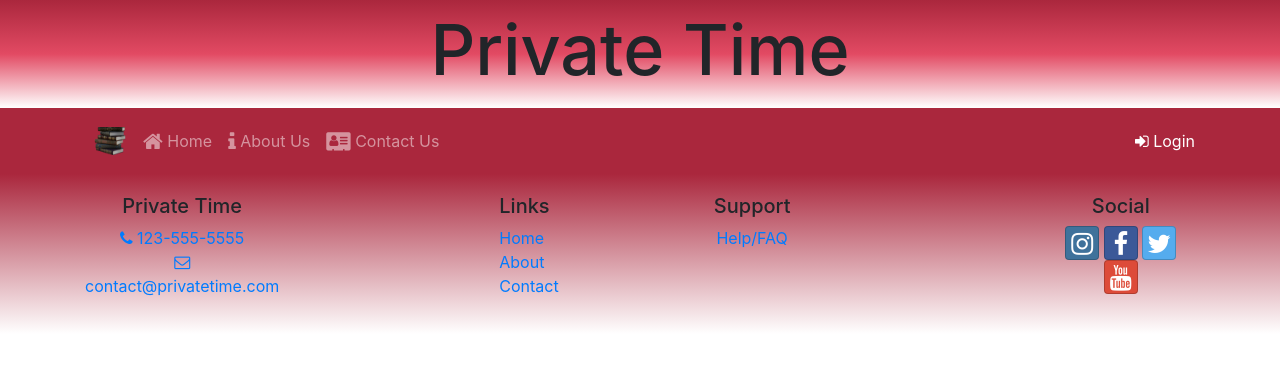
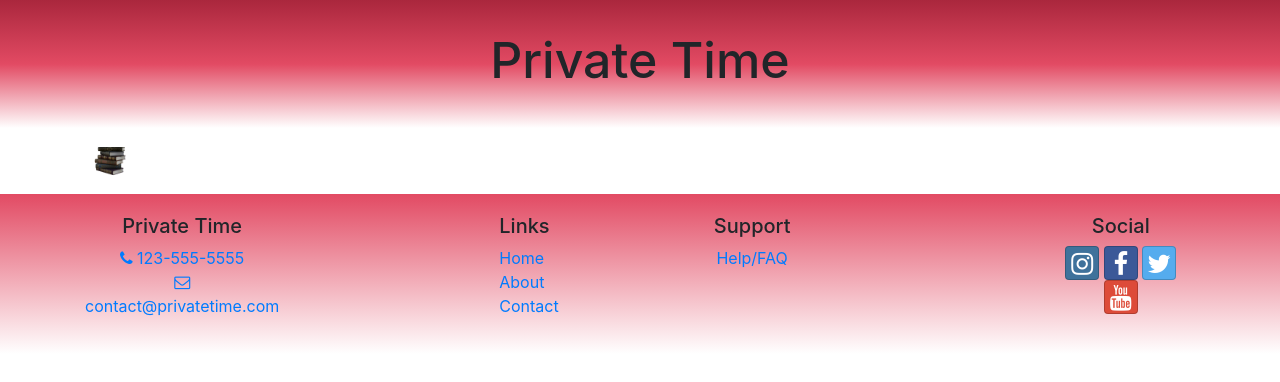
Before and after one commit to GardnerJohn/PrivateTime, a website: page index.html in a window 1280 px wide. Drawn offline with nearby package versions, Linux system fonts and the light colour scheme.

Commit message:
updated SCSS file

```diff
--- a/css/sytles.css
+++ b/css/sytles.css
@@ -1,16 +1,12 @@
 .jumbotron {
   margin: 0;
-  padding: .5em;
-  background-image: linear-gradient(#aa273d, #e24a63,  white); }
+  padding: 30px;
+  background-image: linear-gradient(#aa273d, #e24a63, white); }
 
 .title {
-  font-size: 70px;
+  font-size: 50px;
   text-align: center; }
 
 .site-footer {
-  background-image: linear-gradient(#aa273d, white);
+  background-image: linear-gradient(#e24a63, white);
   padding: 20px 0; }
-
-.navbar {
-  background-color: #aa273d;
-}
```
